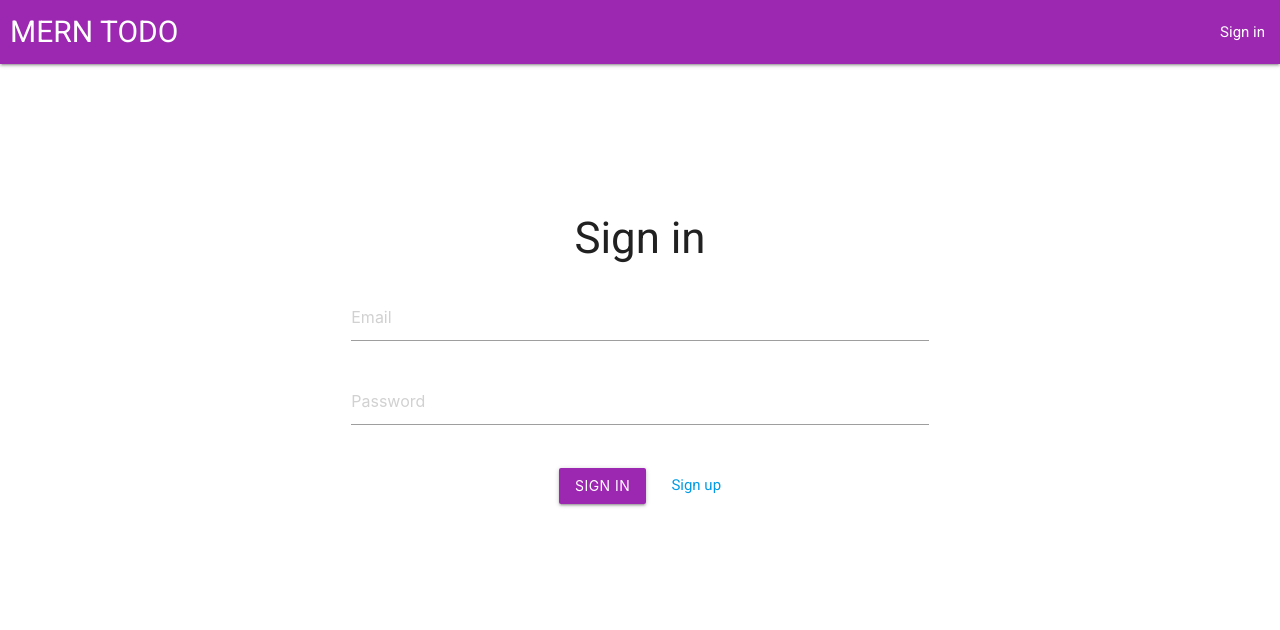
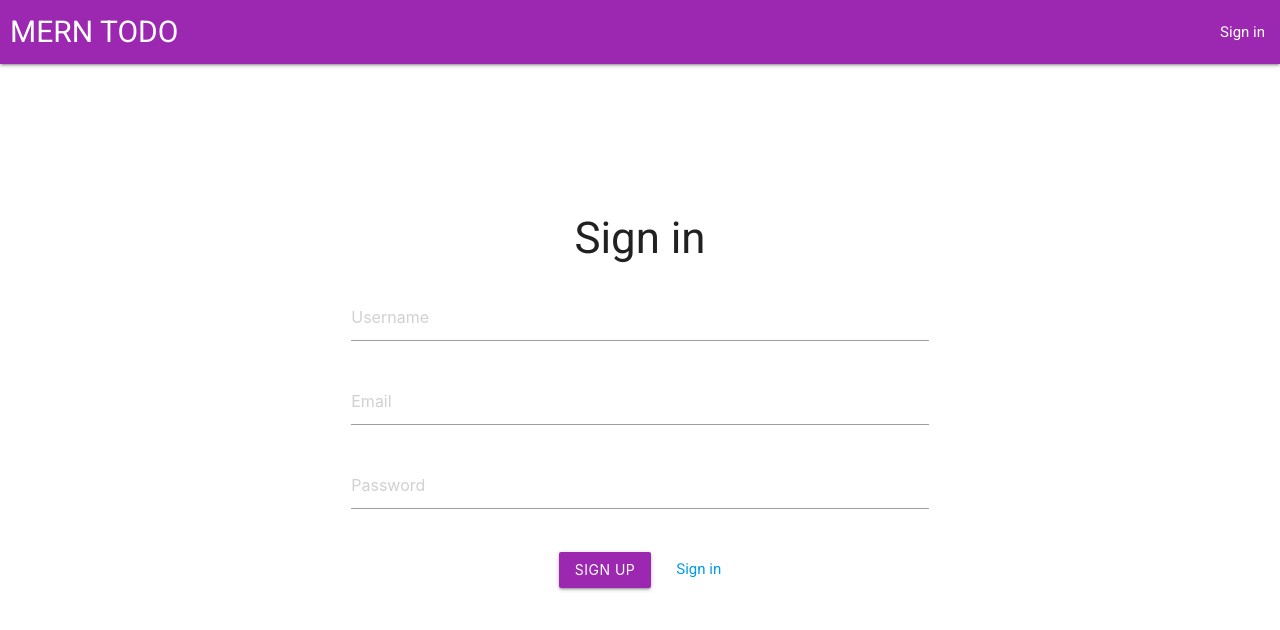
Before and after one commit to rommomm/MERN_TODO, a React (Create React App) app in the folder client/: page /signup in a window 1280 px wide. Shown: the top 630 px of the page. Built offline with nearby package versions, Linux system fonts and the light colour scheme.

Commit message:
added auth system

```diff
--- a/client/package.json
+++ b/client/package.json
@@ -2,12 +2,15 @@
   "name": "client",
   "version": "0.1.0",
   "private": true,
+  "proxy": "http://localhost:5000",
   "dependencies": {
     "@testing-library/jest-dom": "^5.16.4",
     "@testing-library/react": "^13.2.0",
     "@testing-library/user-event": "^13.5.0",
+    "axios": "^0.27.2",
     "react": "^18.1.0",
     "react-dom": "^18.1.0",
+    "react-router-dom": "^6.3.0",
     "react-scripts": "5.0.1",
     "web-vitals": "^2.1.4"
   },
--- a/client/src/App.js
+++ b/client/src/App.js
@@ -1,14 +1,8 @@
 import "./App.scss";
-import Navbar from "./components/Navbar/Navbar";
-import SignIn from "./pages/Auth/SignIn";
+import MainLayout from "./components/MainLayout";
 
 function App() {
-  return (
-    <div className="app">
-      <Navbar />
-      <SignIn />
-    </div>
-  );
+  return <MainLayout />;
 }
 
 export default App;
--- /dev/null
+++ b/client/src/components/ContentContainer.js
@@ -0,0 +1,17 @@
+import React from "react";
+import { Route, Routes } from "react-router-dom";
+import SignIn from "../pages/Auth/SignIn";
+import SignUp from "../pages/Auth/SignUp";
+
+function ContentContainer() {
+  return (
+    <div>
+      <Routes>
+        <Route path="/signin" element={<SignIn />} />
+        <Route path="/signup" element={<SignUp />} />
+      </Routes>
+    </div>
+  );
+}
+
+export default ContentContainer;
--- /dev/null
+++ b/client/src/components/MainLayout.js
@@ -0,0 +1,14 @@
+import React from "react";
+import ContentContainer from "./ContentContainer";
+import Navbar from "./Navbar/Navbar";
+
+function MainLayout() {
+  return (
+    <div>
+      <Navbar />
+      <ContentContainer />
+    </div>
+  );
+}
+
+export default MainLayout;
--- /dev/null
+++ b/client/src/components/Navbar/Navbar.js
@@ -0,0 +1,22 @@
+import React from "react";
+import { Link } from "react-router-dom";
+
+import "./Navbar.scss";
+function Navbar() {
+  return (
+    <nav>
+      <div className="nav-wrapper navbar purple ">
+        <Link to="/" className="brand-logo">
+          MERN TODO
+        </Link>
+        <ul id="nav-mobile" className="right hide-on-med-and-down">
+          <li>
+            <Link to="/signin">Sign in</Link>
+          </li>
+        </ul>
+      </div>
+    </nav>
+  );
+}
+
+export default Navbar;
--- a/client/src/components/Navbar/Navbar.jsx
+++ /dev/null
@@ -1,17 +0,0 @@
-import React from 'react'
-
-import './Navbar.scss'
-function Navbar() {
-  return (
-    <nav>
-    <div className="nav-wrapper navbar purple ">
-      <a href="/" className="brand-logo">MERN TODO</a>
-      <ul id="nav-mobile" className="right hide-on-med-and-down">
-        <li><a href="/">Sign in</a></li>
-      </ul>
-    </div>
-  </nav>
-  )
-}
-
-export default Navbar
--- a/client/src/index.js
+++ b/client/src/index.js
@@ -2,10 +2,13 @@ import React from "react";
 import ReactDOM from "react-dom/client";
 import "./index.scss";
 import App from "./App";
+import { BrowserRouter } from "react-router-dom";
 
 const root = ReactDOM.createRoot(document.getElementById("root"));
 root.render(
   <React.StrictMode>
-    <App />
+    <BrowserRouter>
+      <App />
+    </BrowserRouter>
   </React.StrictMode>
 );
--- /dev/null
+++ b/client/src/pages/Auth/SignIn.js
@@ -0,0 +1,74 @@
+import axios from "axios";
+import React, { useState } from "react";
+import { Link } from "react-router-dom";
+import "./SignIn.scss";
+
+function SignIn() {
+  const [form, setForm] = useState({
+    email: "",
+    password: "",
+  });
+
+  const changeHandler = (event) => {
+    setForm({ ...form, [event.target.name]: event.target.value });
+    console.log("form", form);
+  };
+
+  const SignInHandler = async () => {
+    try {
+      await axios.post(
+        "/api/auth/signin",
+        { ...form },
+        {
+          headers: {
+            "Content-Type": "aplication/json",
+          },
+        }
+      );
+    } catch (error) {
+      console.log("error", error);
+    }
+  };
+  return (
+    <div className="container">
+      <div className="sign-in">
+        <h3>Sign in</h3>
+        <form className="form form-login" onSubmit={(e) => e.preventDefault()}>
+          <div className="row">
+            <div className="input-field col s12">
+              <input
+                type="email"
+                name="email"
+                placeholder="Email"
+                className="validate"
+                onChange={changeHandler}
+              />
+            </div>
+            <div className="input-field col s12">
+              <input
+                type="password"
+                name="password"
+                placeholder="Password"
+                className="validate"
+                onChange={changeHandler}
+              />
+            </div>
+          </div>
+          <div className="row">
+            <button
+              onClick={SignInHandler}
+              className="wawes-effect wawes-light btn purple"
+            >
+              Sign in
+            </button>
+            <Link to="/signup" className="btn-outline btn-req">
+              Sign up
+            </Link>
+          </div>
+        </form>
+      </div>
+    </div>
+  );
+}
+
+export default SignIn;
--- a/client/src/pages/Auth/SignIn.jsx
+++ /dev/null
@@ -1,29 +0,0 @@
-import React from 'react'
-
-import './SignIn.scss'
-
-function SignIn() {
-  return (
-    <div className="container">
-      <div className="sign-in">
-        <h3>Sign in</h3>
-        <form className='form form-login'>
-          <div className="row">
-            <div className="input-field col s12">
-            <input type="email" name="email" placeholder='Email' className='validate'/>
-            </div>
-            <div className="input-field col s12">
-            <input type="password" name="password" placeholder='Password' className='validate'/>
-            </div>
-          </div>
-          <div className="row">
-            <button className='wawes-effect wawes-light btn purple'>Sign in</button>
-            <a href='/' className='btn-outline btn-req'>Sign up</a>
-          </div>
-        </form>
-      </div>
-    </div>
-  )
-}
-
-export default SignIn
--- /dev/null
+++ b/client/src/pages/Auth/SignUp.js
@@ -0,0 +1,85 @@
+import axios from "axios";
+import React, { useState } from "react";
+import { Link } from "react-router-dom";
+import "./SignUp.scss";
+
+function SignUp() {
+  const [form, setForm] = useState({
+    username: "",
+    email: "",
+    password: "",
+  });
+
+  const changeHandler = (event) => {
+    setForm({ ...form, [event.target.name]: event.target.value });
+    console.log("form", form);
+  };
+
+  const SignUpHandler = async () => {
+    try {
+      await axios.post(
+        "/api/auth/signup",
+        { ...form },
+        {
+          headers: {
+            Accept: "application/json",
+            "Content-Type": "application/json",
+          },
+        }
+      );
+    } catch (error) {
+      console.log("error", error);
+    }
+  };
+  return (
+    <div className="container">
+      <div className="sign-up">
+        <h3>Sign in</h3>
+        <form className="form form-login" onSubmit={(e) => e.preventDefault()}>
+          <div className="row">
+            <div className="input-field col s12">
+              <input
+                type="text"
+                name="username"
+                placeholder="Username"
+                className="validate"
+                onChange={changeHandler}
+              />
+            </div>
+            <div className="input-field col s12">
+              <input
+                type="email"
+                name="email"
+                placeholder="Email"
+                className="validate"
+                onChange={changeHandler}
+              />
+            </div>
+            <div className="input-field col s12">
+              <input
+                type="password"
+                name="password"
+                placeholder="Password"
+                className="validate"
+                onChange={changeHandler}
+              />
+            </div>
+          </div>
+          <div className="row">
+            <button
+              onClick={SignUpHandler}
+              className="wawes-effect wawes-light btn purple"
+            >
+              Sign up
+            </button>
+            <Link to="/signin" className="btn-outline btn-req">
+              Sign in
+            </Link>
+          </div>
+        </form>
+      </div>
+    </div>
+  );
+}
+
+export default SignUp;
```
Also changed, not shown: client/src/pages/Auth/SignUp.jsx (deleted, +0 -33 lines), 1 other file (tests, documents, lock files or other folders).
